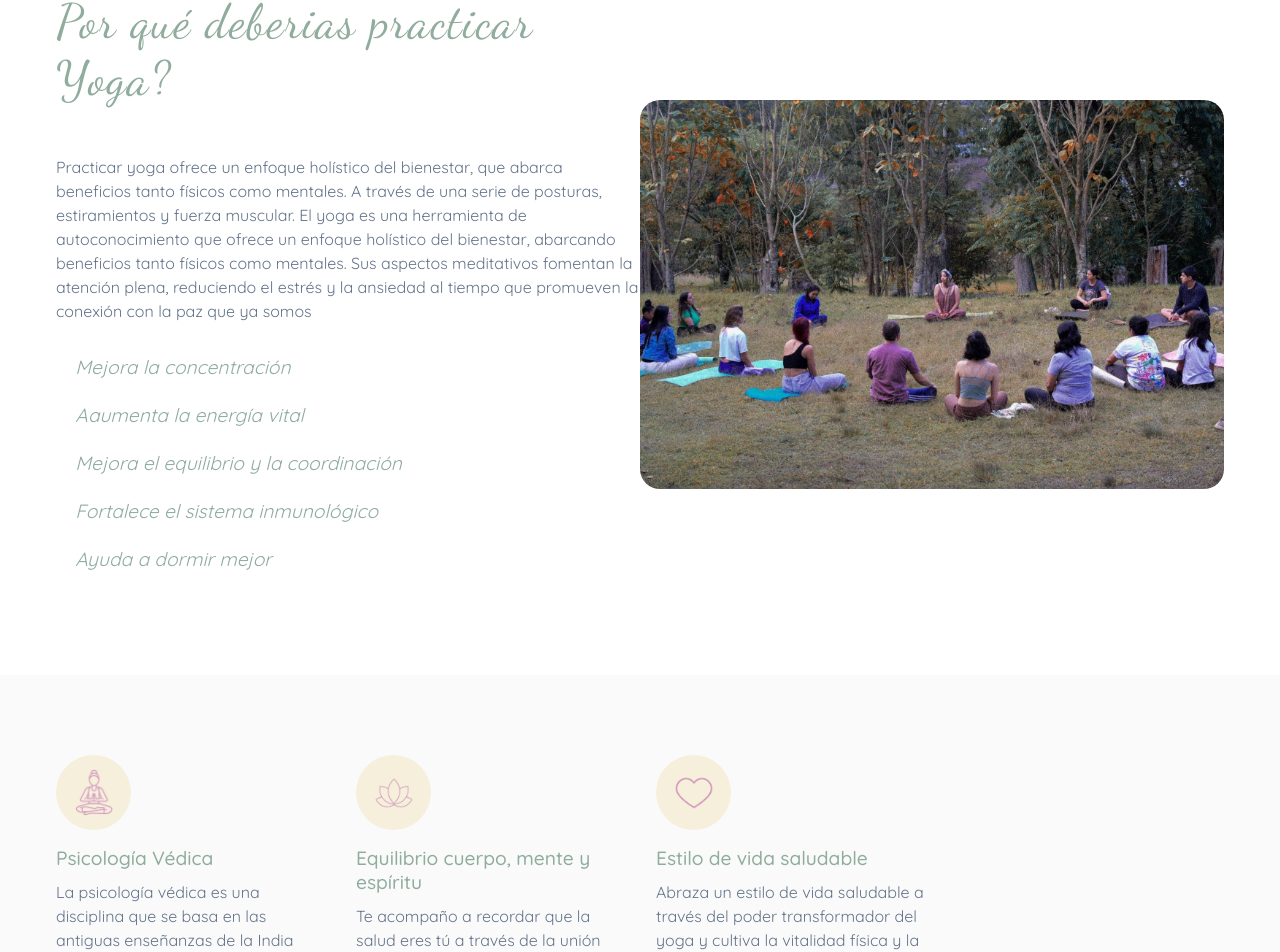
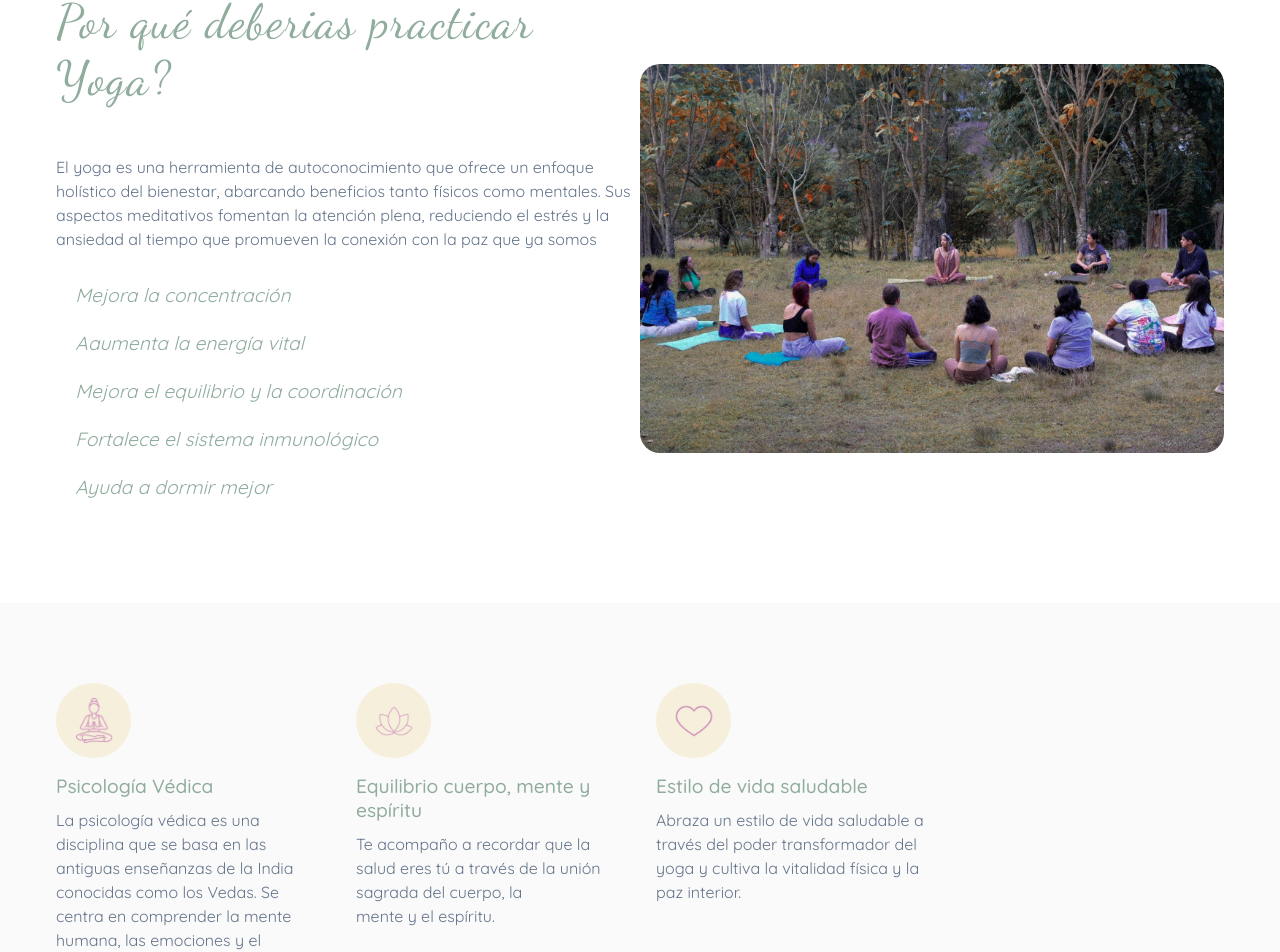
Before and after one commit to ElJeringas/YogaStudio, a React (Vite) app: page / in a window 1280 px wide. Shown: the part 954-1906 px from the top of the page. Built offline with nearby package versions, Linux system fonts and the light colour scheme; some icons are missing; a web font is replaced by a local one.

Commit message:
delete paragraph

```diff
--- a/src/container/Why/Why.jsx
+++ b/src/container/Why/Why.jsx
@@ -7,7 +7,7 @@ const Why = () => {
     <section className='section__container why__container'>
       <div className='why__content'>
         <h2 className='section__header'>Por qué deberias practicar Yoga?</h2>
-        <p>Practicar yoga ofrece un enfoque holístico del bienestar, que abarca beneficios tanto físicos como mentales. A través de una serie de posturas, estiramientos y fuerza muscular. El yoga es una herramienta de autoconocimiento que ofrece un enfoque holístico del bienestar, abarcando beneficios tanto físicos como mentales. Sus aspectos meditativos fomentan la atención plena, reduciendo el estrés y la ansiedad al tiempo que promueven la conexión con la paz que ya somos</p>
+        <p>El yoga es una herramienta de autoconocimiento que ofrece un enfoque holístico del bienestar, abarcando beneficios tanto físicos como mentales. Sus aspectos meditativos fomentan la atención plena, reduciendo el estrés y la ansiedad al tiempo que promueven la conexión con la paz que ya somos</p>
         <ul>
           <li>
             <span>
```
